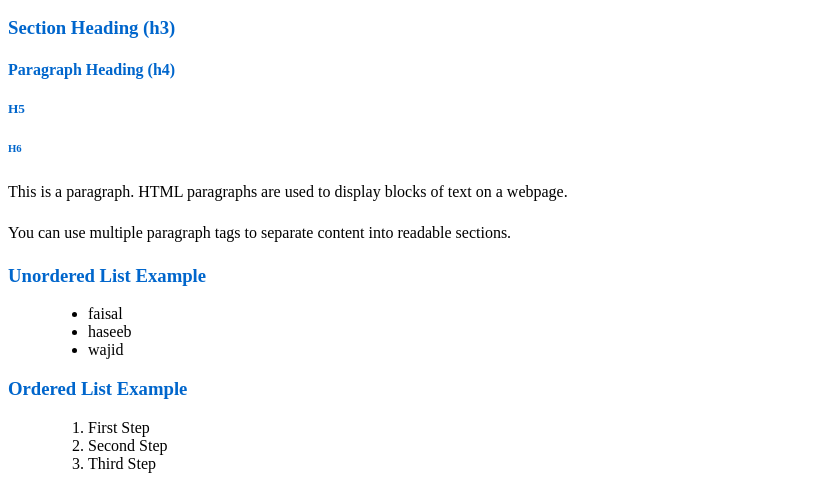
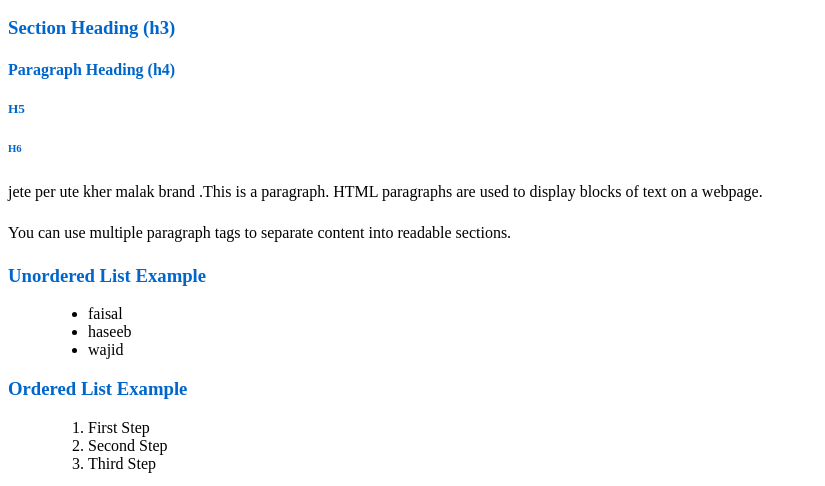
Before and after one commit to huxaifaxahid07-arch/ass, a plain HTML site: page index.html in a window 1280 px wide. Shown: the part 96-582 px from the top of the page, without its empty margins (0-825 px from the left). Drawn offline with Linux system fonts and the light colour scheme.

Commit message:
Added a text in paragraph

```diff
--- a/index.html
+++ b/index.html
@@ -15,7 +15,7 @@
     <h5>H5</h5>
     <h6>H6</h6>
 
-    <p>This is a paragraph. HTML paragraphs are used to display blocks of text on a webpage.</p>
+    <p> jete per ute kher malak brand .This is a paragraph. HTML paragraphs are used to display blocks of text on a webpage.</p>
     <p>You can use multiple paragraph tags to separate content into readable sections.</p>
     <h3>Unordered List Example</h3>
 
```
